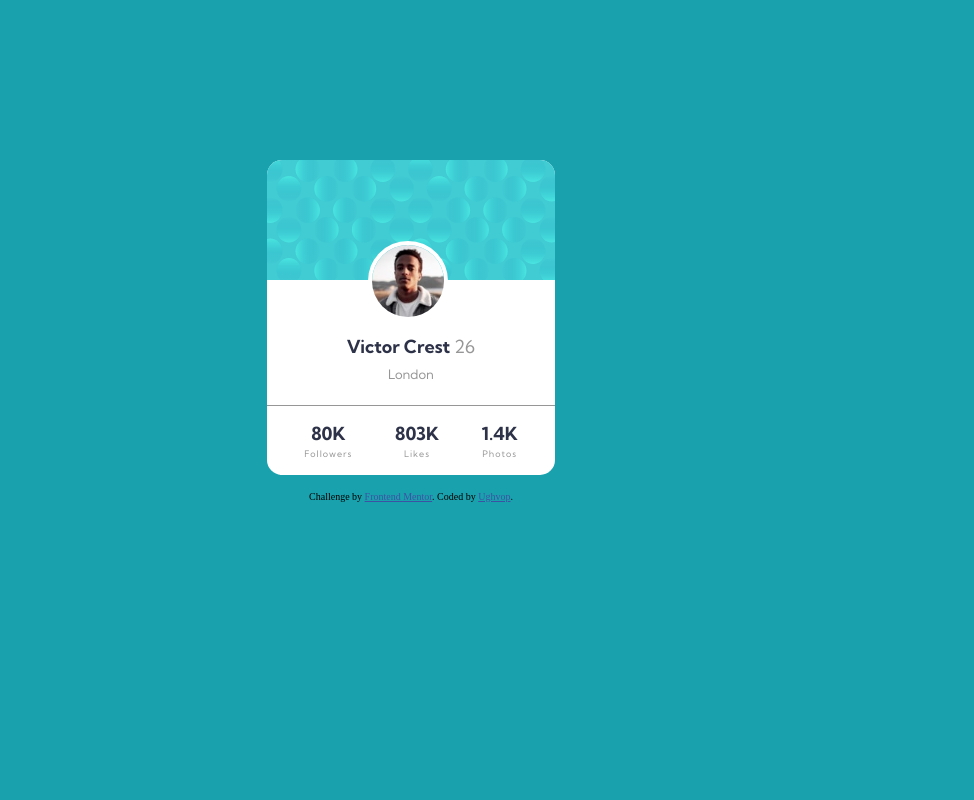
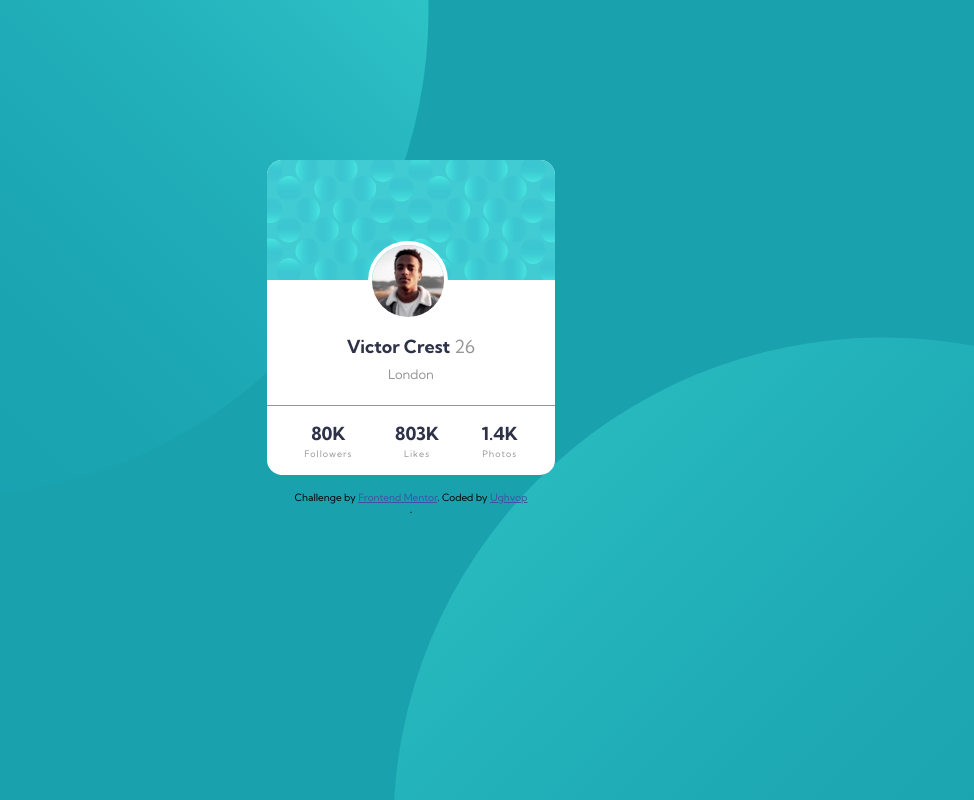
Before and after one commit to ughvop/profile-card-component-main, a plain HTML site: page index.html in a window 1280 px wide. Shown: the whole page, without its empty margins (229-1203 px from the left). Drawn offline with Linux system fonts and the light colour scheme.

Commit message:
modified:   index.html 	modified:   styles.css

```diff
--- a/index.html
+++ b/index.html
@@ -71,14 +71,14 @@
         </div>
       </div>
     </main>
-  </body>
 
-  <footer>
+    <footer>
     <div class="attribution">
-      Challenge by
+      <p>Challenge by
       <a href="https://www.frontendmentor.io?ref=challenge" target="_blank"
         >Frontend Mentor</a
-      >. Coded by <a href="https://github.com/ughvop">Ughvop</a>.
+      >. Coded by <a href="https://github.com/ughvop">Ughvop</a></p>.
     </div>
   </footer>
+  </body>
 </html>
--- a/styles.css
+++ b/styles.css
@@ -6,8 +6,11 @@
   padding: 0;
 }
 
-html {
+body {
   background-color: hsl(185, 75%, 39%);
+  background-image: url(images/bg-pattern-top.svg), url(images/bg-pattern-bottom.svg);
+  background-position: top -30rem left -20rem, bottom -50rem right -20rem;
+  background-repeat: no-repeat;
 }
 
 #containar {
```
